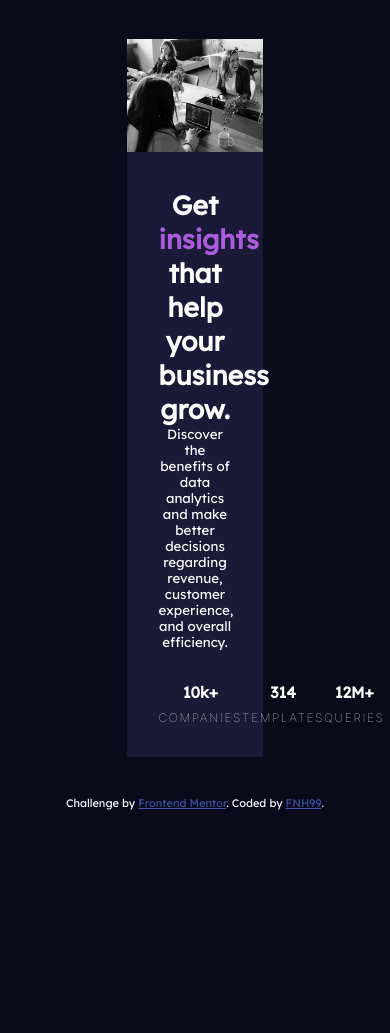
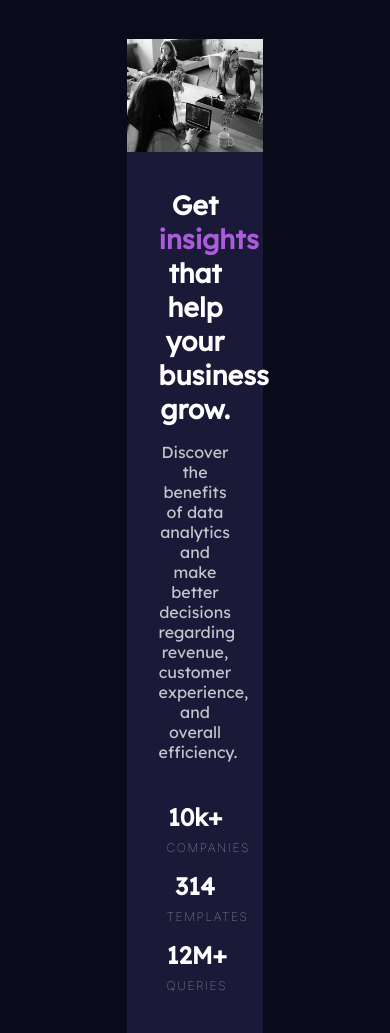
Before and after one commit to FNH99/stats-preview-card-component-main, a plain HTML site: page index.html in a window 390 px wide. Shown: the top 1033 px of the page. Before the commit the page ends 844 px from the top, so only its background shows below. Drawn offline with Linux system fonts and the light colour scheme.

Commit message:
updated mobile css

```diff
--- a/index.html
+++ b/index.html
@@ -8,7 +8,7 @@
 
   <link rel="preconnect" href="https://fonts.googleapis.com">
   <link rel="preconnect" href="https://fonts.gstatic.com" crossorigin>
-  <link href="https://fonts.googleapis.com/css2?family=Inter:wght@100;400;700&family=Lexend+Deca&display=swap" rel="stylesheet">
+  <link href="https://fonts.googleapis.com/css2?family=Inter:wght@100;400;700&family=Lexend+Deca:wght@200;400&display=swap" rel="stylesheet">
 
   <title>Frontend Mentor | Stats preview card component</title>
 
--- a/style.css
+++ b/style.css
@@ -24,6 +24,12 @@ span {
     color: var(--soft-violet);
 }
 
+p {
+    margin-top: 1rem;
+    color: var(--zero-seven-white);
+    font-size: smaller;
+}
+
 .grid-container {
     margin: 10vw 15vh;
     background-color: var(--dark-desaturated-blue);
@@ -33,7 +39,7 @@ span {
 }
 
 .grid-card.text {
-    padding: 2rem;
+    padding: 3rem;
     padding-right: 4rem;
 }
 
@@ -58,7 +64,7 @@ img {
 }
 
 
-@media screen and (max-width: 800px) {
+@media screen and (max-width: 900px) {
     .grid-container {
         display: flex;
         flex-direction: column-reverse;
@@ -68,4 +74,16 @@ img {
         text-align: center;
         font-size: smaller;
     }
+    .stats-container {
+        flex-direction: column;
+    }
+    .stats-card {
+        margin: 0.5rem;
+    }
+    p{
+        font-size: 1rem;
+    }
+    .stats-card h3{
+        font-size: 1.5rem;
+    }
 }
```
